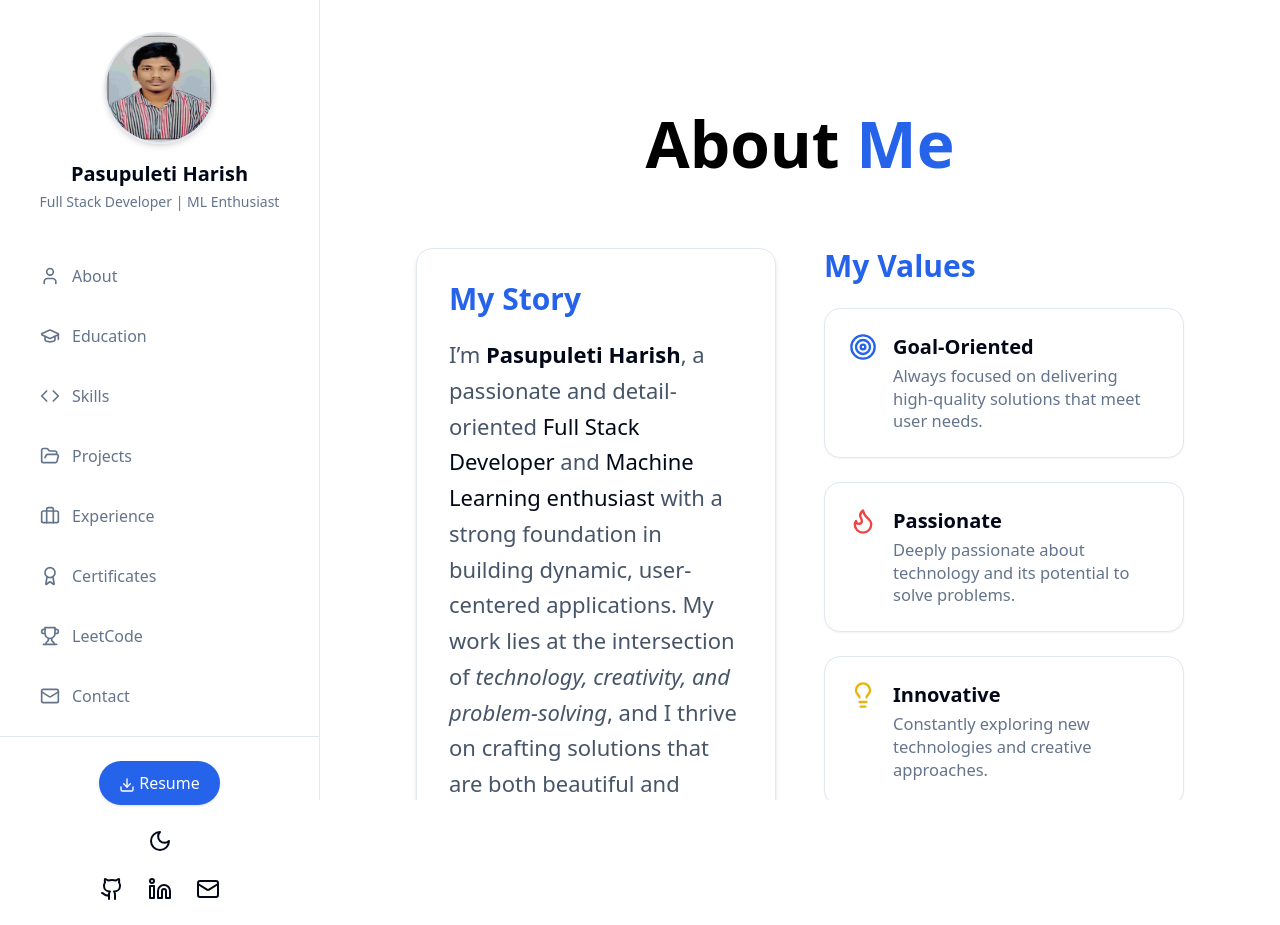
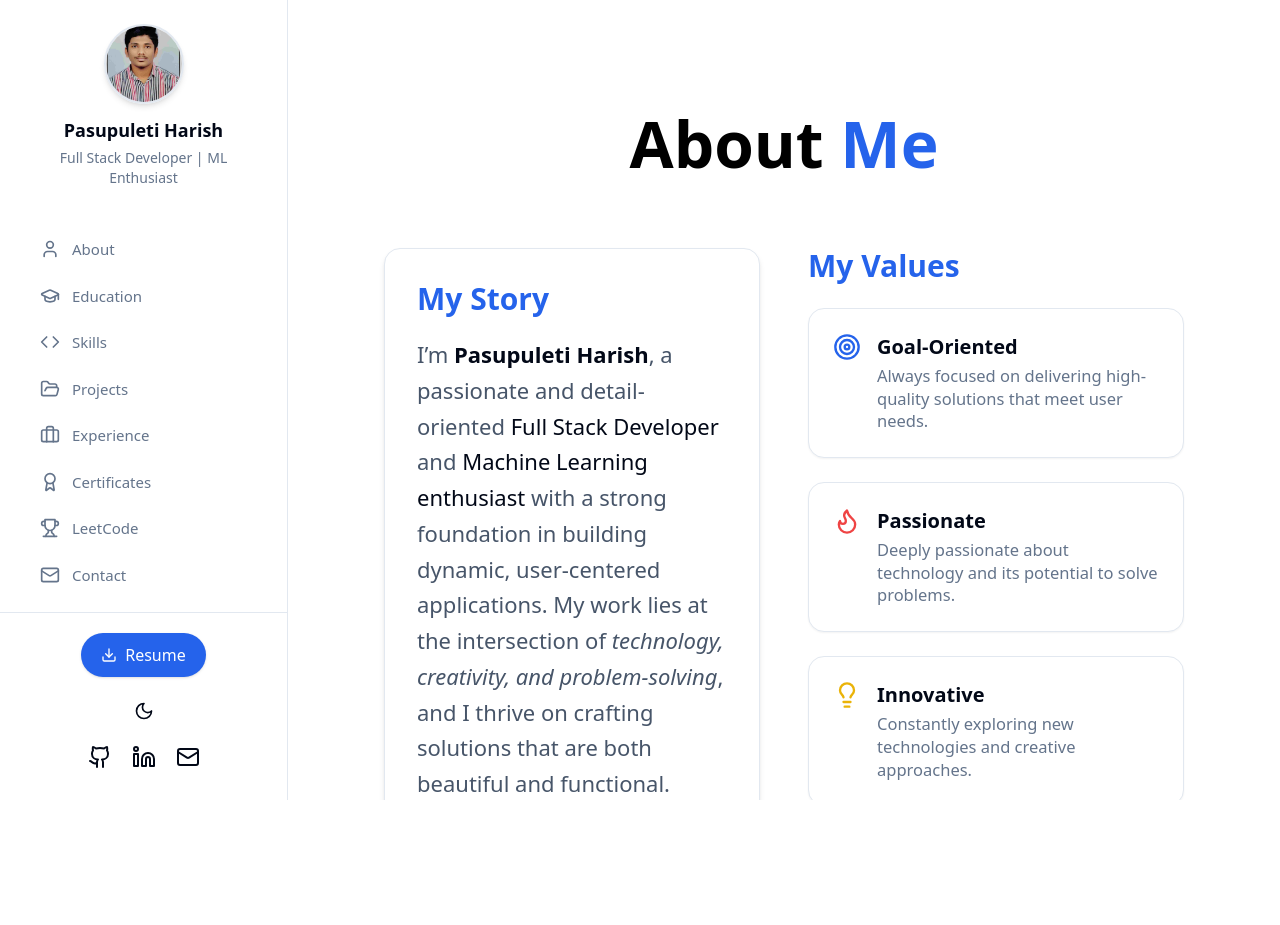
Before and after one commit to harish-pasupuleti/portfolio, a React (Vite) app: page / in a window 1280 px wide. After the commit the page ends 800 px from the top, so only its background shows below. Built offline with nearby package versions, Linux system fonts and the light colour scheme.

Commit message:
Updated side bar css

```diff
--- a/src/components/Sidebar.jsx
+++ b/src/components/Sidebar.jsx
@@ -17,10 +17,12 @@ import {
   Menu,
   X,
 } from "lucide-react";
-import pro from "@/assets/profile.jpg"
+import pro from "@/assets/profile.jpg";
+
 const Sidebar = () => {
   const location = useLocation();
   const [open, setOpen] = useState(false);
+
   const [darkMode, setDarkMode] = useState(() => {
     if (typeof window !== "undefined") {
       return (
@@ -60,32 +62,32 @@ const Sidebar = () => {
       <div className="lg:hidden fixed top-4 left-4 z-50">
         <button
           onClick={() => setOpen(true)}
-          className="p-2 rounded-md bg-background text-foreground shadow"
+          className="p-2 rounded-md bg-background text-foreground shadow border border-border"
         >
-          <Menu />
+          <Menu className="w-5 h-5" />
         </button>
       </div>
 
-      {/* Mobile Overlay */}
+      {/* Overlay */}
       <div
-        className={`fixed inset-0 bg-black bg-opacity-50 z-40 lg:hidden transition-opacity duration-300 ${
+        className={`fixed inset-0 bg-black/50 z-40 transition-opacity duration-300 ${
           open ? "opacity-100" : "opacity-0 pointer-events-none"
-        }`}
+        } lg:hidden`}
         onClick={() => setOpen(false)}
       ></div>
 
       {/* Sidebar */}
       <aside
-        className={`w-80 h-screen fixed top-0 left-0 z-50 bg-background text-foreground border-r border-border flex flex-col justify-between transition-transform duration-300 transform
+        className={`w-72 h-screen fixed top-0 left-0 z-50 bg-card text-foreground border-r border-border flex flex-col justify-between transition-transform duration-300 transform
         ${open ? "translate-x-0" : "-translate-x-full"} lg:translate-x-0 lg:static lg:block`}
       >
-        {/* Scrollable Top Section */}
-        <div className="overflow-y-auto flex-1 px-6 pt-8 pb-4 scrollbar-thin font-sans text-base font-medium">
+        {/* Top Section */}
+        <div className="overflow-y-auto flex-1 px-6 pt-6 pb-4 scrollbar-thin scrollbar-thumb-muted-foreground scrollbar-track-muted">
           {/* Mobile Header */}
           <div className="lg:hidden flex justify-between items-center mb-6">
-            <h1 className="text-2xl font-bold">Menu</h1>
+            <h1 className="text-xl font-bold">Menu</h1>
             <button onClick={() => setOpen(false)}>
-              <X />
+              <X className="w-5 h-5" />
             </button>
           </div>
 
@@ -94,25 +96,24 @@ const Sidebar = () => {
             <img
               src={pro}
               alt="Profile"
-              className="w-28 h-28 rounded-full border-2 border-border shadow-md"
+              className="w-20 h-20 rounded-full border-2 border-border shadow-md object-cover"
             />
-            <h2 className="text-xl font-semibold mt-4">Pasupuleti Harish</h2>
-            <p className="text-sm text-muted-foreground mt-1">
-              Full Stack Developer | ML Enthusiast
-            </p>
+            <h2 className="text-lg font-bold mt-3">Pasupuleti Harish</h2>
+            <p className="text-sm text-muted-foreground mt-1">Full Stack Developer | ML Enthusiast</p>
           </div>
 
-          {/* Nav Links */}
+          {/* Navigation */}
           <nav>
-            <ul className="space-y-3">
+            <ul className="space-y-1">
               {navLinks.map(({ name, path, icon: Icon }) => (
                 <li key={name}>
                   <Link
                     to={path}
-                    className={`flex items-center gap-3 py-3 px-4 rounded-lg transition-all duration-300 font-medium text-[16px] ${
+                    className={`flex items-center gap-3 py-2.5 px-4 rounded-lg transition-colors duration-200 text-[15px] font-medium
+                    ${
                       location.pathname === path
-                        ? "bg-blue-600 text-white dark:bg-blue-500 shadow scale-[1.03]"
-                        : "hover:bg-muted dark:hover:bg-muted text-muted-foreground"
+                        ? "bg-primary text-primary-foreground"
+                        : "hover:bg-muted text-muted-foreground hover:text-foreground"
                     }`}
                   >
                     <Icon className="w-5 h-5" />
@@ -124,29 +125,29 @@ const Sidebar = () => {
           </nav>
         </div>
 
-        {/* Footer */}
-        <div className="px-6 py-6 border-t border-border text-center space-y-4 font-sans">
+        {/* Bottom Section */}
+        <div className="px-6 py-5 border-t border-border text-center">
           <a
             href="https://drive.google.com/file/d/1ScpegabWyGsp6qcTjd7GPNoPBpBmU8m1/view?usp=sharing"
             target="_blank"
             rel="noopener noreferrer"
-            className="inline-block bg-blue-600 hover:bg-blue-700 text-white px-5 py-2.5 rounded-full shadow transition"
+            className="inline-flex items-center justify-center bg-blue-600 hover:bg-blue-700 text-white px-5 py-2.5 rounded-full shadow transition"
           >
-            <Download className="inline w-4 h-4 mr-1" />
+            <Download className="w-4 h-4 mr-2" />
             Resume
           </a>
 
-          <div className="flex justify-center">
+          <div className="flex justify-center mt-4 space-x-3">
             <button
               onClick={toggleTheme}
               className="p-2 rounded-full hover:bg-gray-200 dark:hover:bg-gray-700 transition"
               title="Toggle Theme"
             >
-              {darkMode ? <Sun /> : <Moon />}
+              {darkMode ? <Sun className="w-5 h-5" /> : <Moon className="w-5 h-5" />}
             </button>
           </div>
 
-          <div className="flex justify-center gap-6 text-xl">
+          <div className="flex justify-center gap-5 text-xl mt-4">
             <a
               href="https://github.com/harish-pasupuleti"
               target="_blank"
```
